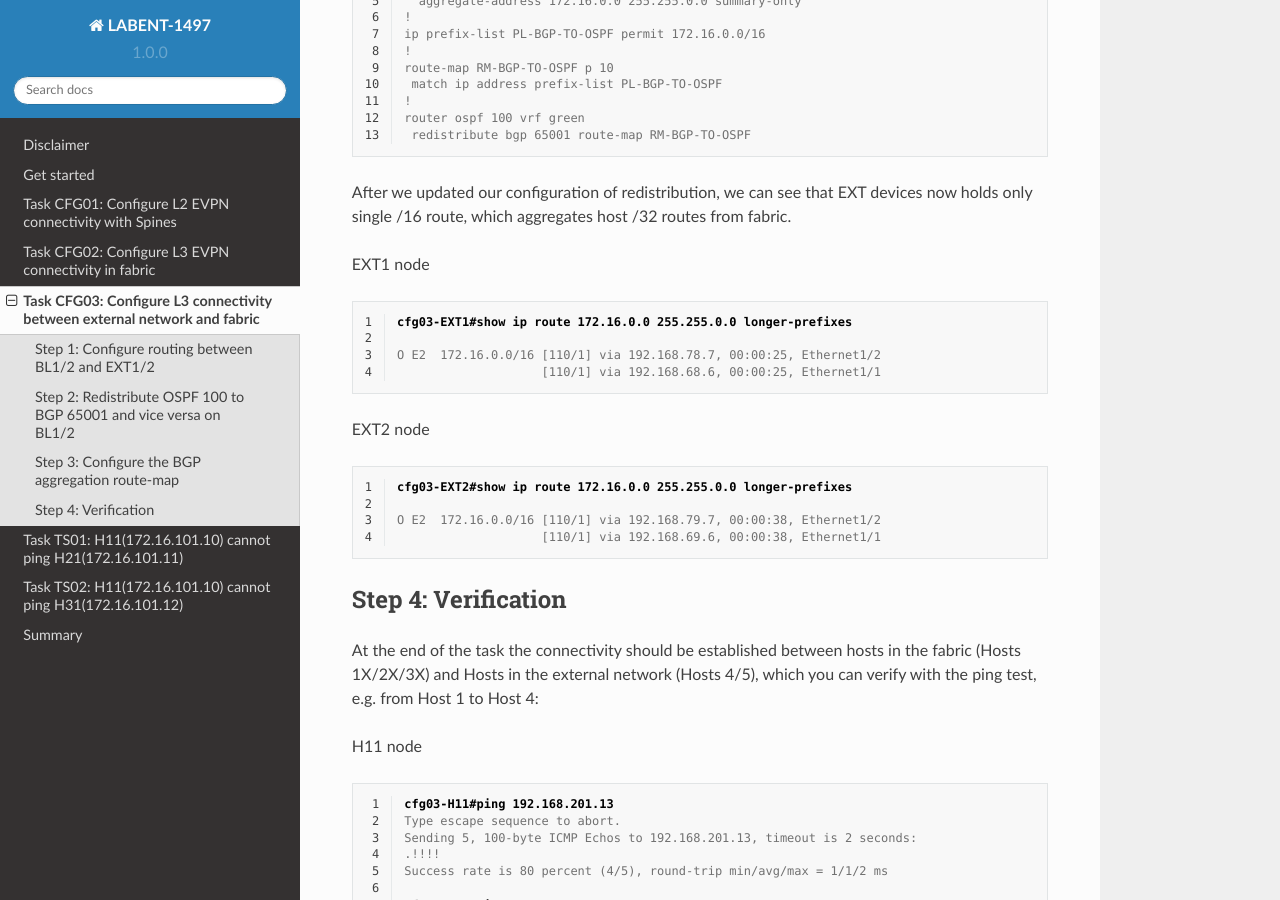
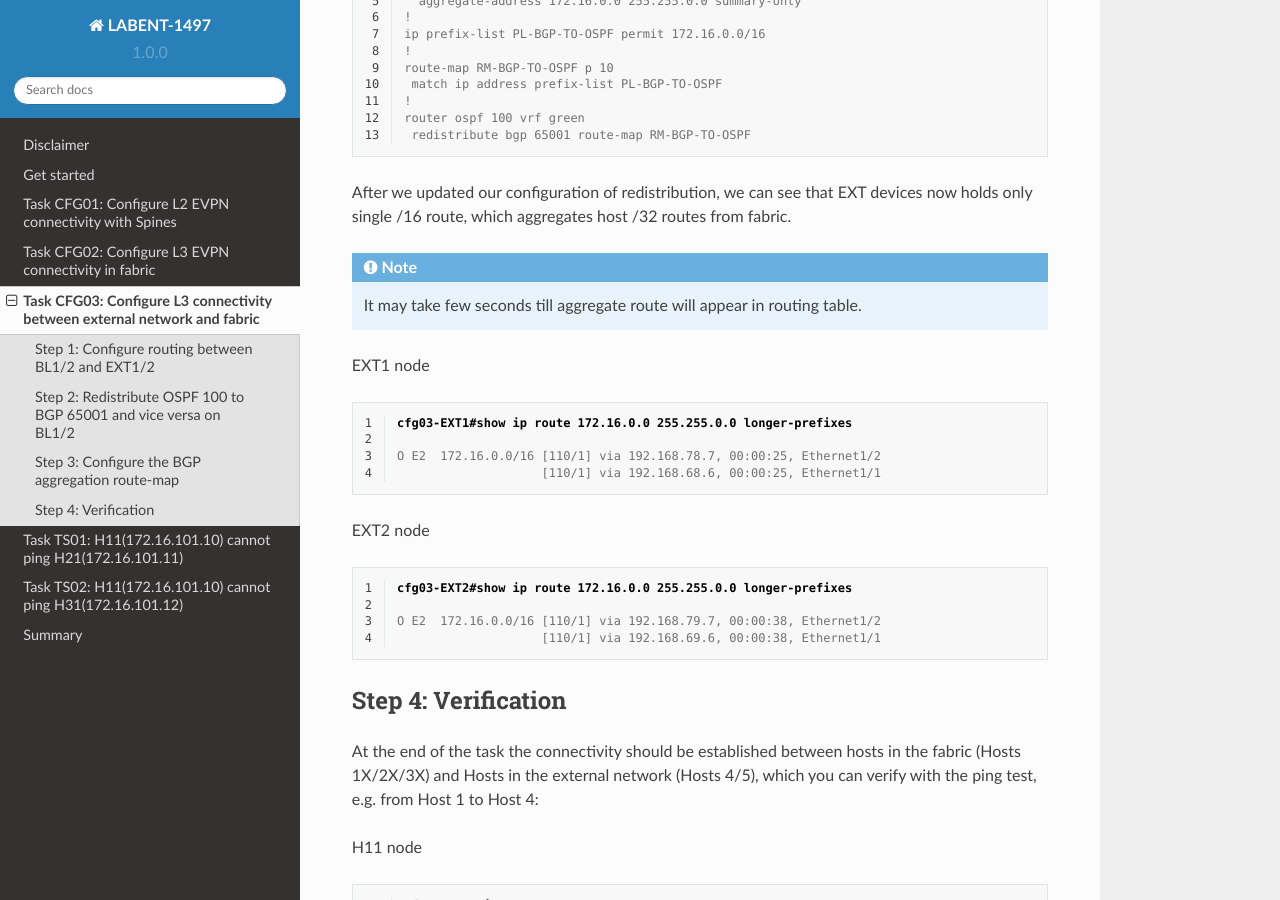
Before and after one commit to dvishchu/labent-1497, a Sphinx documentation site: the page built from docs/source/task_03.rst, in a window 1280 px wide and 900 px high, scrolled down 6747 px. Built offline with Sphinx 7.4.7 and the Read the Docs theme 2.0.0, drawn with Linux system fonts in a browser that asks for light colours.

Commit message:
Adding note in task03

```diff
--- a/docs/source/task_03.rst
+++ b/docs/source/task_03.rst
@@ -292,6 +292,10 @@ BL1/BL2 nodes
 
 After we updated our configuration of redistribution, we can see that EXT devices now holds only single /16 route, which aggregates host /32 routes from fabric.
 
+.. note::
+
+    It may take few seconds till aggregate route will appear in routing table.
+
 EXT1 node
 
 .. code-block:: console
```
